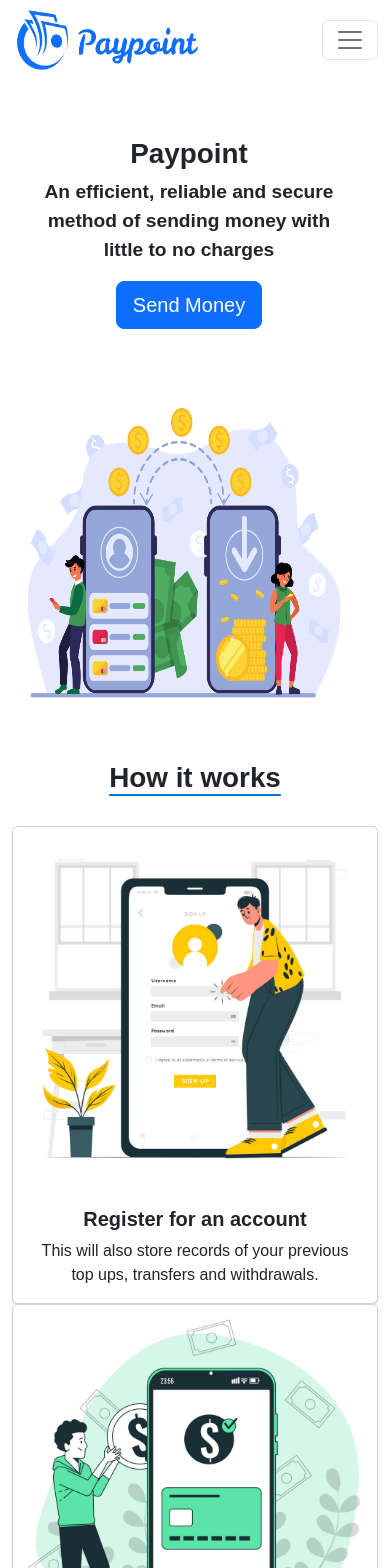
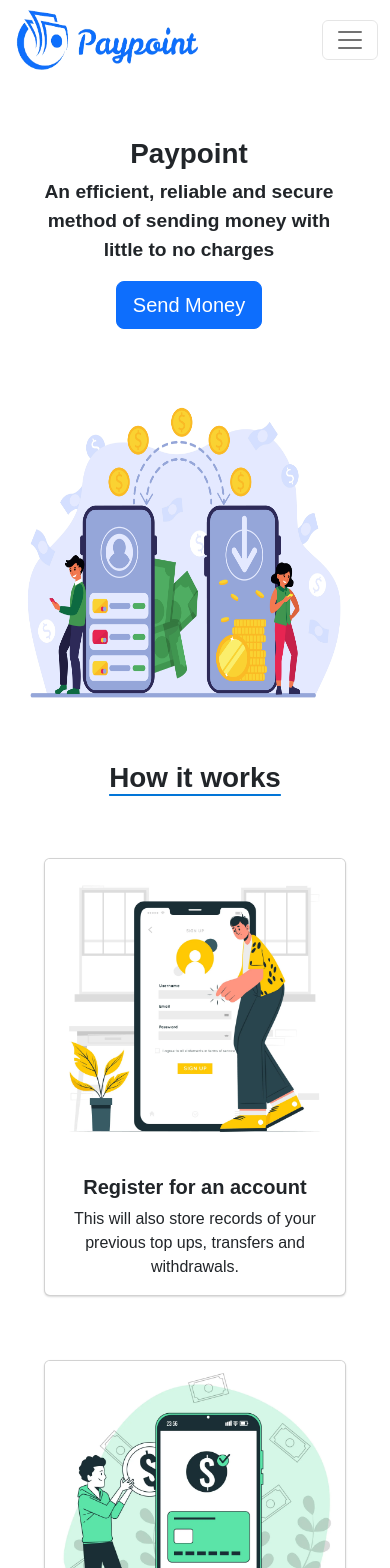
Before and after one commit to faizscripts/paypoint, a Next.js app: page / in a window 390 px wide. Shown: the top 1568 px of the page. Built offline with nearby package versions, Linux system fonts and the light colour scheme; a web font is replaced by a local one.

Commit message:
How it works section responsive design

```diff
--- a/styles/globals.scss
+++ b/styles/globals.scss
@@ -70,6 +70,7 @@
 #how{
   .card{
     @include shadow;
+    margin: 1rem;
   }
 
   .card-body{
--- a/styles/media-queries.scss
+++ b/styles/media-queries.scss
@@ -26,4 +26,10 @@
 }
 
 //small
-@media (max-width: 767.98px) {}
+@media (max-width: 767.98px) {
+  #how {
+    .card {
+      margin: 2rem;
+    }
+  }
+}
```
